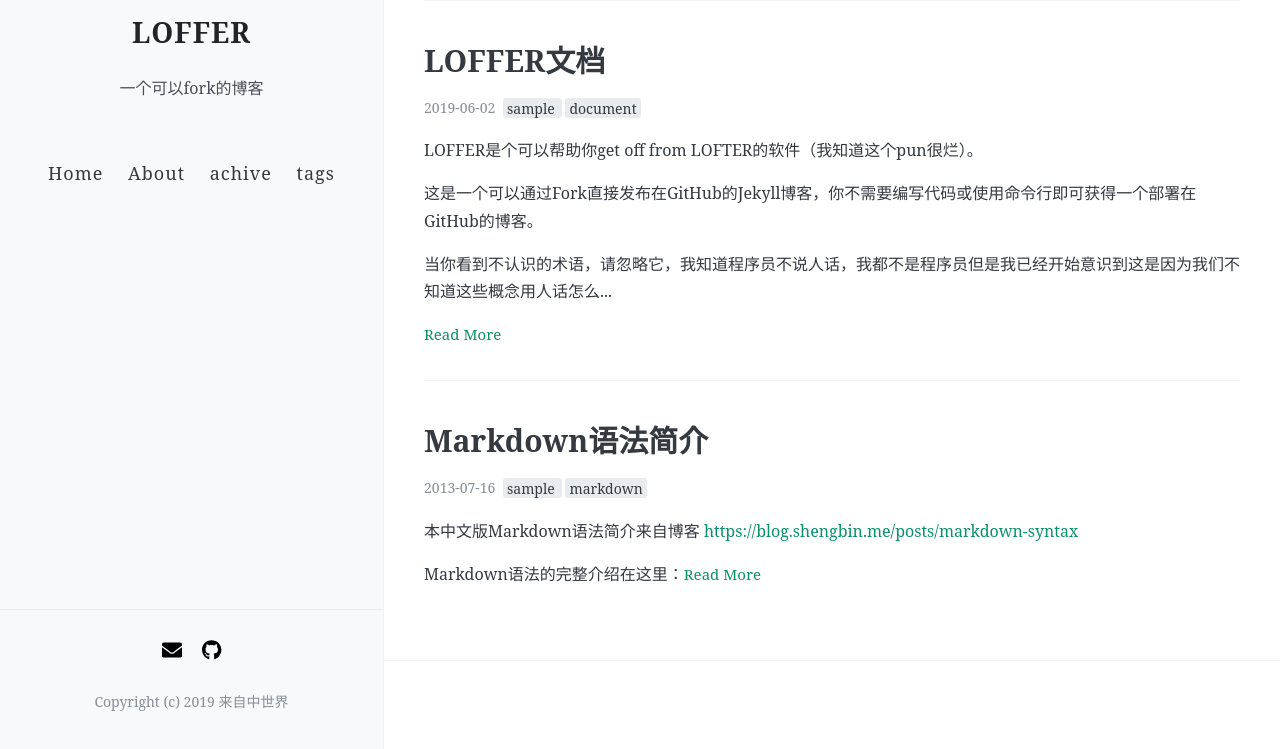
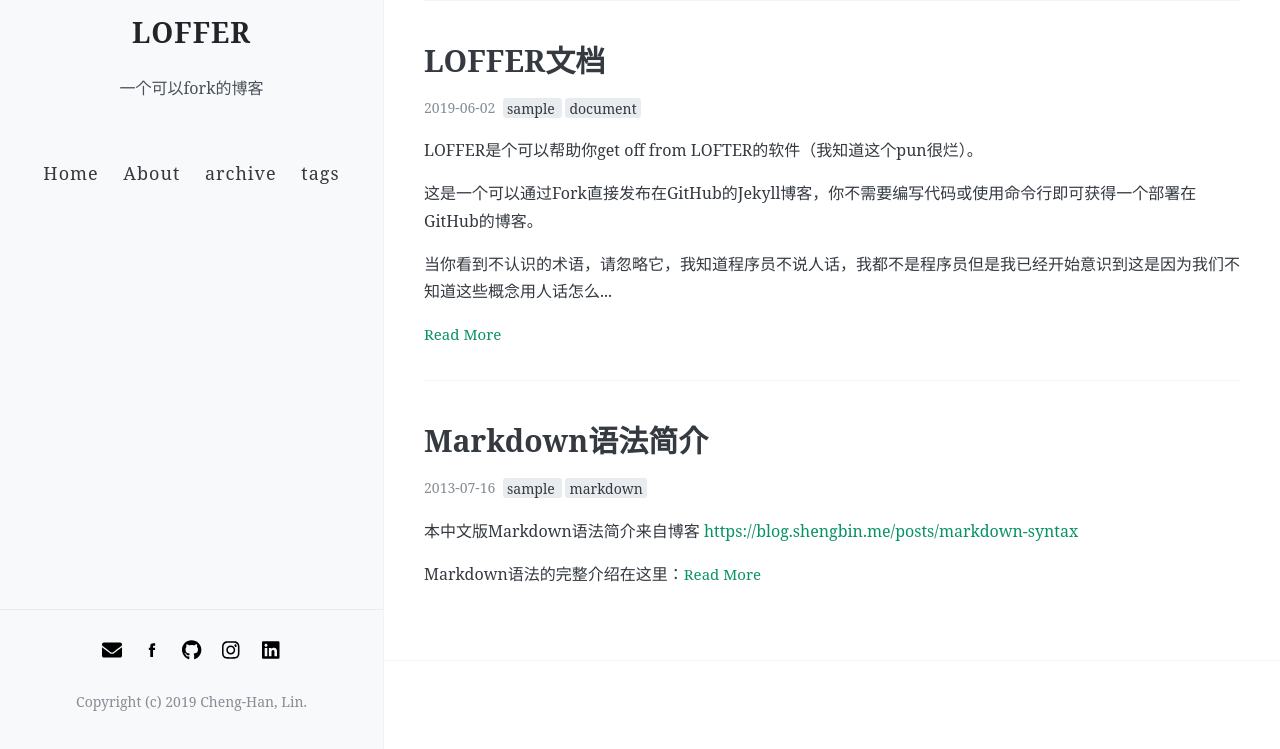
Before and after one commit to chlin62/chlin62.github.io-back, a Jekyll site: the page built from index.html, in a window 1280 px wide and 1069 px high. Shown: the part 320-1069 px from the top of the window. Built offline with Jekyll 4.4.1, drawn with Linux system fonts in a browser that asks for light colours; nearby versions of some CDN libraries; the list of posts is cut into pages by our own code.

Commit message:
Update _config.yml

```diff
--- a/_config.yml
+++ b/_config.yml
@@ -26,34 +26,34 @@ navigation:
     url: /
   - name: About
     url: /about
-  - name: achive
+  - name: archive
     url: /archive
   - name: tags
     url: /tags
 
 # 每页的文章数
-paginate: 8
+paginate: 20
 
 # 你的社交网络链接，它们会作为图标出现在你的网站页脚中，可选填写
 footer-links:
   weibo: #frommidworld #请输入你的微博个性域名 https://www.weibo.com/<thispart>
   behance: # https://www.behance.net/<>
   dribbble: # https://dribbble.com/<>
-  email: fromendworld@outlook.com
-  facebook: #https://www.facebook.com/<>
+  email: chlin62@outlook.com
+  facebook: chenghan.lin62 #https://www.facebook.com/<>
   flickr: #https://www.flickr.com/<>
-  github: FromEndWorld/loffer #https://github.com/<>
-  instagram: #https://instagram.com/<>
-  linkedin: #https://www.linkedin.com/in/<>
+  github: chlin62 #https://github.com/<>
+  instagram: cheng.han.lin #https://instagram.com/<>
+  linkedin: cheng-han-lin-8b4803a2 #https://www.linkedin.com/in/<>
   pinterest: #https://www.pinterest.com/<>
-  rss: #随便填点啥RSS就能用了
+  rss:  #随便填点啥RSS就能用了
   stackoverflow: # http://stackoverflow.com/<>
   tumblr: # https://<username>.tumblr.com
   twitter: # https://www.twitter.com/<your_twitter_username>
   youtube: # channel/<your_long_string> or user/<user-name>
 
 # 站点页脚的文字
-footer-text: Copyright (c) 2019 来自中世界
+footer-text: Copyright (c) 2019 Cheng-Han, Lin.
 
 # 输入Disqus shortname，即可添加评论区，细节可阅读文档。
 disqus: loffer #shortname
```
